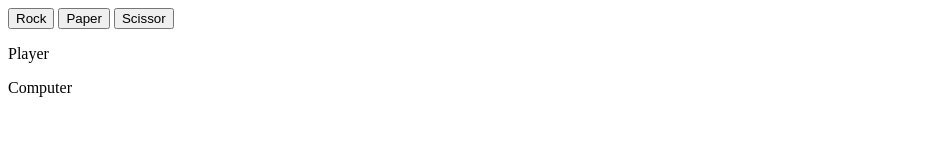
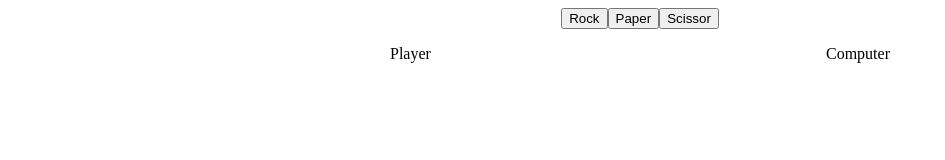
Before and after one commit to hspark220/rockpaperscissor, a plain HTML site: page index.html in a window 1280 px wide. Shown: the whole page, without its empty margins (0-945 px from the left). Drawn offline with Linux system fonts and the light colour scheme.

Commit message:
Add basic css for alignments
added some alignment css to make the texts and the buttons line up
to the center.

```diff
--- a/assets/script.js
+++ b/assets/script.js
@@ -13,7 +13,7 @@ const score = document.createElement('h1');
 scoreboard.appendChild(score);
 
 //picked options dom
-const optionPicked = document.querySelector('.options-picked');
+const optionPicked = document.querySelector('.picked-options');
 const playerOption = document.createElement('p');
 const computerOption = document.createElement('p');
 optionPicked.append(playerOption,computerOption);
--- a/assets/style.css
+++ b/assets/style.css
@@ -1,3 +1,37 @@
 /*
 Styling for rock paper scissors
 */
+
+/*
+Alignments
+*/
+
+/* body */
+body {
+    display: flex;
+    flex-direction: column;
+    align-items: center;
+}
+
+/* options */
+.options {
+    display: flex;
+}
+
+/* picked */
+.picked {
+    display: flex;
+    flex-direction: column;
+    width: 500px;
+
+}
+
+.picked-player {
+    display: flex;
+    justify-content: space-between;
+}
+
+.picked-options {
+    display: flex;
+    justify-content: space-between;
+}
--- a/index.html
+++ b/index.html
@@ -14,9 +14,11 @@
         <button id="scissor">Scissor</button>
     </div>
     <div class="picked">
-        <p>Player</p>
-        <p>Computer</p>
-        <div class="options-picked"></div>
+        <div class="picked-player">
+            <p>Player</p>
+            <p>Computer</p>
+        </div>
+        <div class="picked-options"></div>
     </div>
     <div class="results"></div>
     <div class="scoreboard"></div>
```
